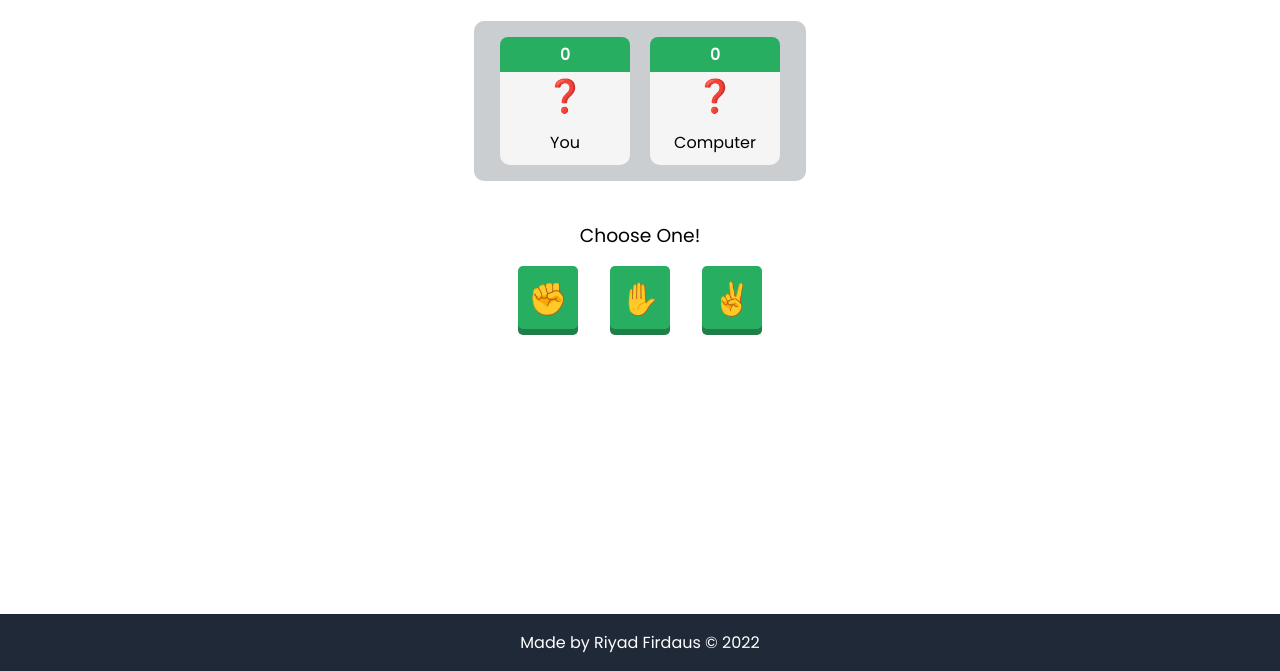
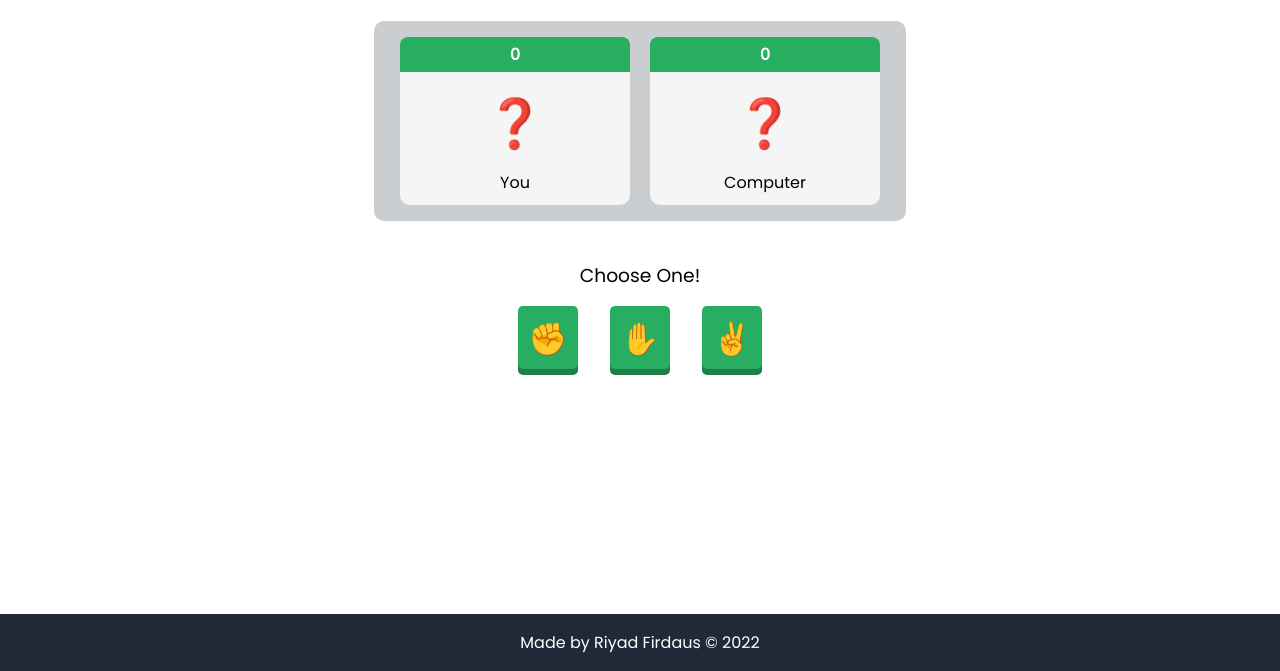
Before and after one commit to riyadfirdaus/odin-rock-paper-scissor, a plain HTML site: page index.html in a window 1280 px wide. Shown: the part 129-800 px from the top of the page. Drawn offline with Linux system fonts and the light colour scheme.

Commit message:
fix sizing

```diff
--- a/styles.css
+++ b/styles.css
@@ -34,7 +34,7 @@ header p{
     flex-flow: row wrap;
     justify-content: space-between;
     margin: 0 auto;
-    width: 300px;
+    width: 500px;
     border-radius: 10px;
     padding:1rem;
     background-color: rgb(203, 206, 209)
@@ -44,13 +44,14 @@ header p{
     flex: auto;
     flex-direction: column;
     background-color: whitesmoke;
-    width: 15%;
+    width: 25%;
     border-radius: 10px;
     margin: 0 10px;
 }
 
 .cardCounter > p{
     margin: 10px;
+    padding:0;
 }
 .cardCounter #score{
     padding:5px;
@@ -59,7 +60,10 @@ header p{
     color: white;
     background-color: #27ae60;
 }
-
+.cardCounter .emoji{
+    margin: 1rem 0rem 0rem;
+    font-size: 3rem;
+}
 .info{
     width: 200px;
     height: auto;
@@ -73,7 +77,7 @@ header p{
 
 .emoji{
     font-size: 2rem;
-    margin: 0 1rem;
+    margin: 0rem 1rem;
 }
 
 footer{
```
